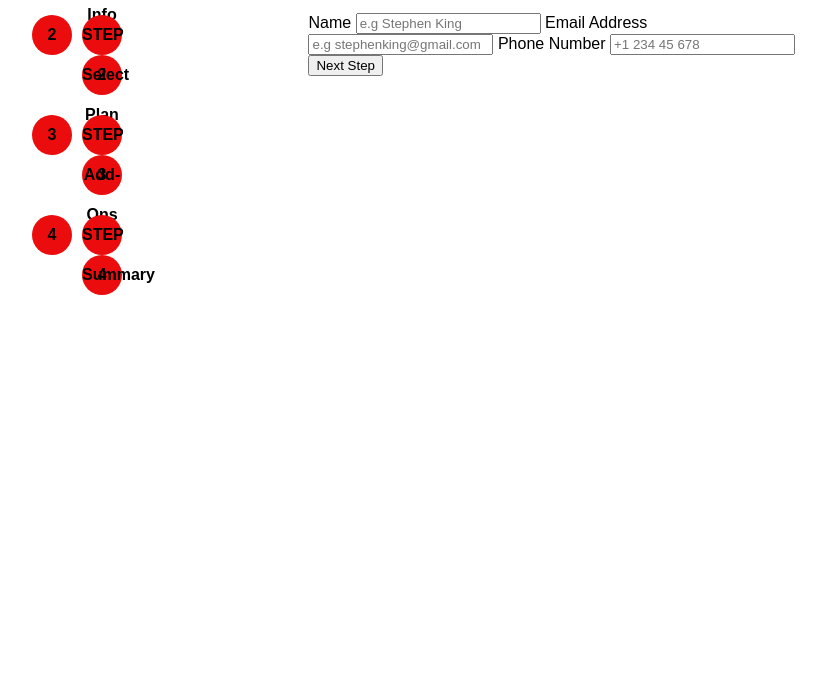
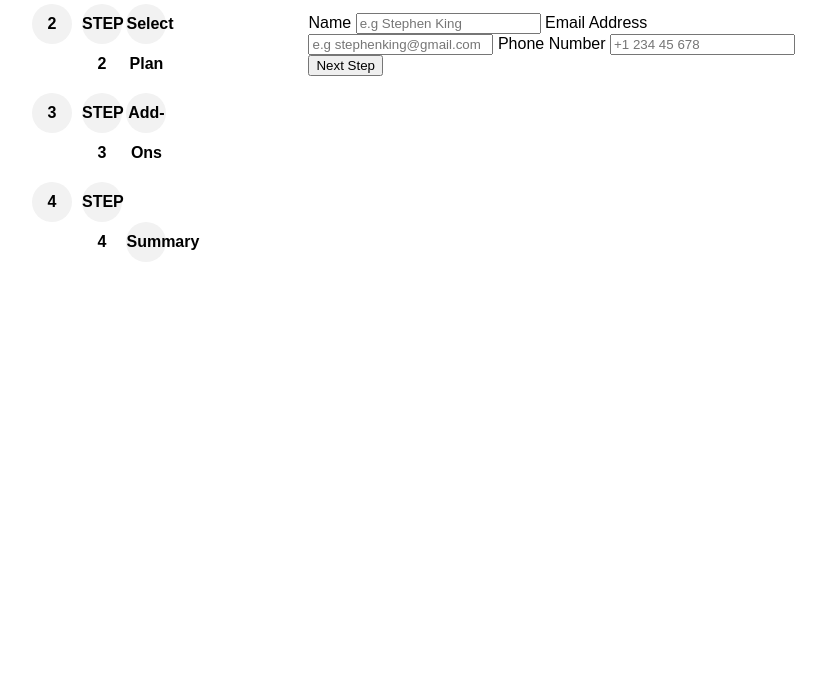
Before and after one commit to Advokatten/osero, a website: page index.html in a window 1280 px wide. Shown: the part 121-800 px from the top of the page, without its empty margins (208-1034 px from the left). Drawn offline with Linux system fonts and the light colour scheme.

Commit message:
more css

```diff
--- a/styles.css
+++ b/styles.css
@@ -55,13 +55,14 @@
 
   .menu-left .menu-item p {
     margin: 0;
-    background-color: #eb0d0d;
+    background-color: #f2f2f2;
     border-radius: 50%;
     width: 40px;
     height: 40px;
     line-height: 40px;
     text-align: center;
     font-weight: bold;
+    display: inline-block;
   }
 
   .menu-left .menu-text {
```
